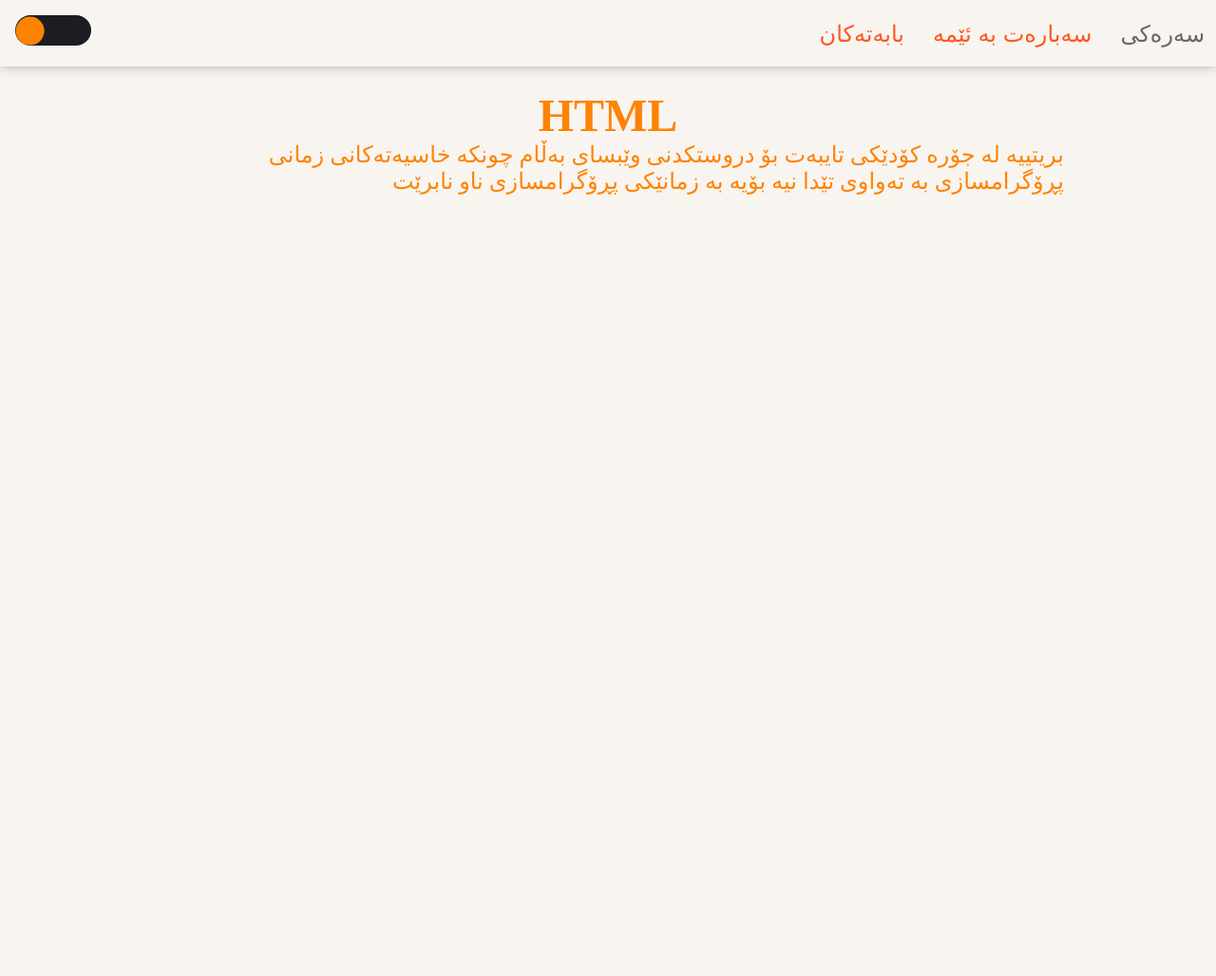
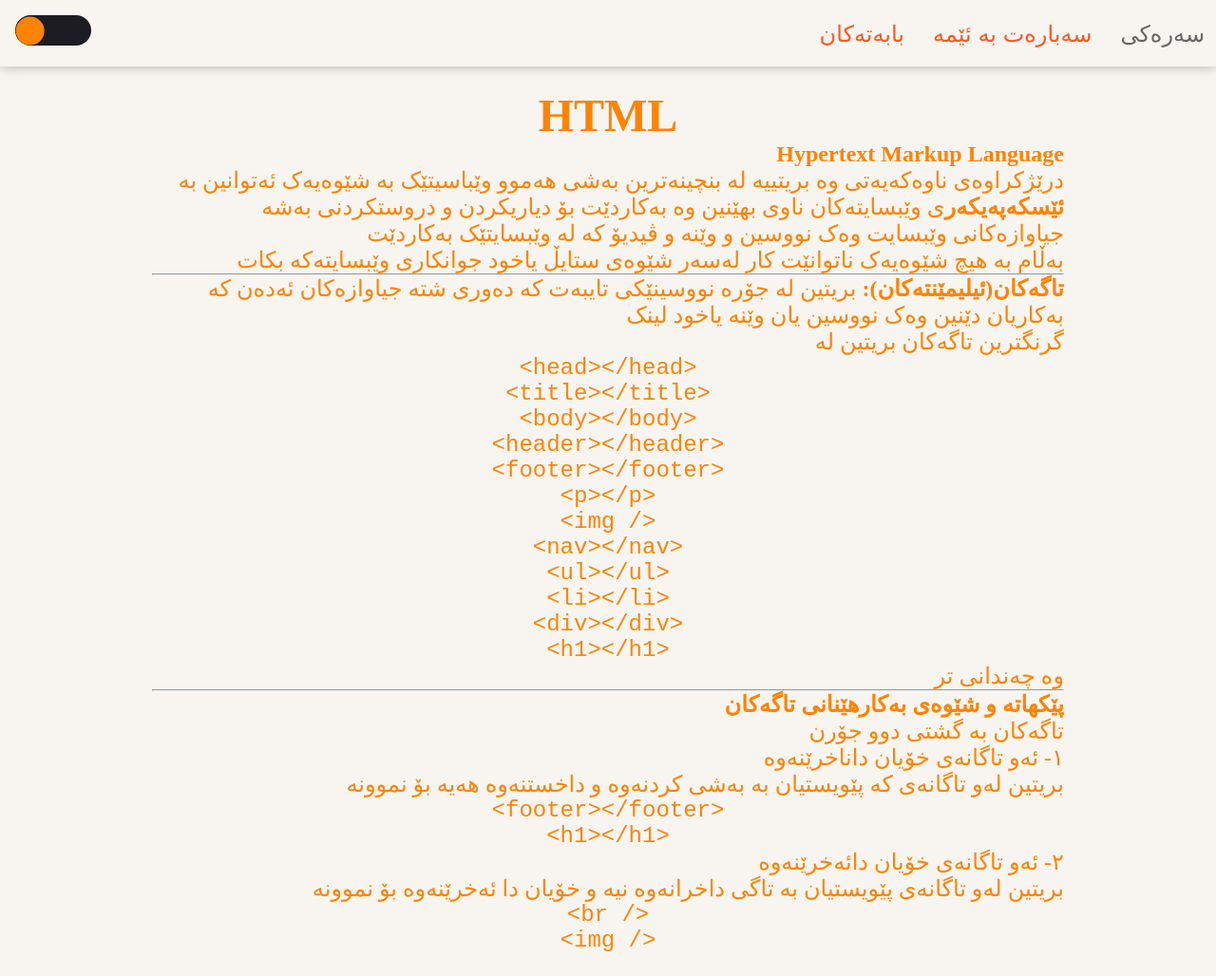
Before and after one commit to k97-Media/k97-Media.github.io, a Jekyll site: the page built from topics/html.md, in a window 1280 px wide. Shown: the whole page at 95% size. Built offline with Jekyll 4.4.1, drawn with Linux system fonts in a browser that asks for light colours; some web fonts are replaced; before the commit the page ends 900 px from its top, so only the background shows below that.

Commit message:
Add html content

````diff
--- a/topics/html.md
+++ b/topics/html.md
@@ -4,4 +4,56 @@ title: HTML
 
 # HTML
 
-بریتییە لە جۆرە کۆدێکی تایبەت بۆ دروستکدنی وێبسای بەڵام چونکە خاسیەتەکانی زمانی پڕۆگرامسازی بە تەواوی تێدا نیە بۆیە بە زمانێکی پڕۆگرامسازی ناو نابرێت
+**Hypertext Markup Language**
+
+درێژکراوەی ناوەکەیەتی وە بریتییە لە بنچینەترین بەشی هەموو وێباسیتێک بە شێوەیەک ئەتوانین بە **ئێسکەپەیکەر**ی وێبسایتەکان ناوی بهێنین
+وە بەکاردێت بۆ دیاریکردن و دروستکردنی بەشە جیاوازەکانی وێبسایت وەک نووسین و وێنە و ڤیدیۆ کە لە وێبسایتێک بەکاردێت
+
+بەڵام بە هیچ شێوەیەک ناتوانێت کار لەسەر شێوەی ستایڵ‌ یاخود جوانکاری وێبسایتەکە بکات
+
+---
+
+**تاگەکان(ئیلیمێنتەکان):** بریتین لە جۆرە نووسینێکی تایبەت کە دەوری شتە جیاوازەکان ئەدەن کە بەکاریان دێنین وەک نووسین یان وێنە یاخود لینک
+
+گرنگترین تاگەکان بریتین لە
+
+```html
+<head></head>
+<title></title>
+<body></body>
+<header></header>
+<footer></footer>
+<p></p>
+<img />
+<nav></nav>
+<ul></ul>
+<li></li>
+<div></div>
+<h1></h1>
+```
+
+وە چەندانی تر
+
+---
+
+**پێکهاتە و شێوەی بەکارهێنانی تاگەکان**
+
+تاگەکان بە گشتی دوو جۆرن
+
+١- ئەو تاگانەی خۆیان داناخرێنەوە
+
+بریتین لەو تاگانەی کە پێویستیان بە بەشی کردنەوە و داخستنەوە هەیە بۆ نموونە
+
+```html
+<footer></footer>
+<h1></h1>
+```
+
+٢- ئەو تاگانەی خۆیان دائەخرێنەوە
+
+بریتین لەو تاگانەی پێویستیان بە تاگی داخرانەوە نیە و خۆیان دا ئەخرێنەوە بۆ نموونە
+
+```html
+<br />
+<img />
+```
````
